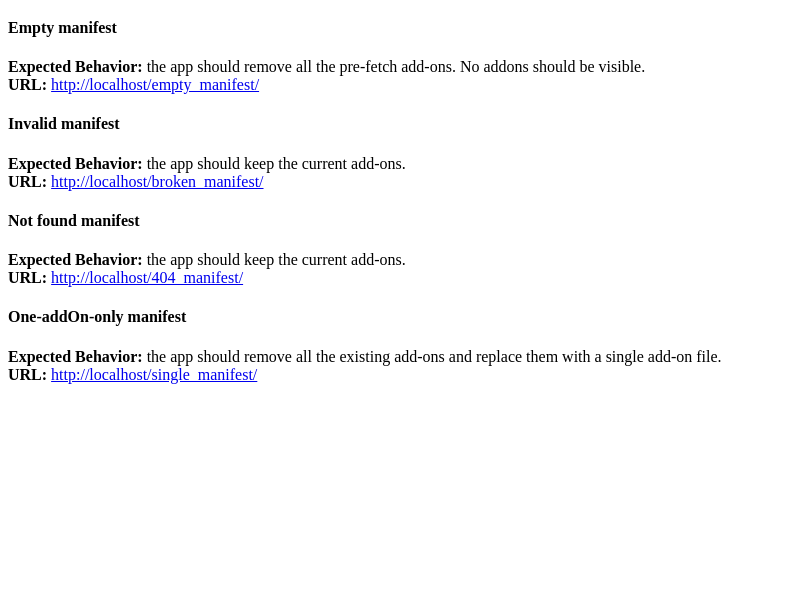
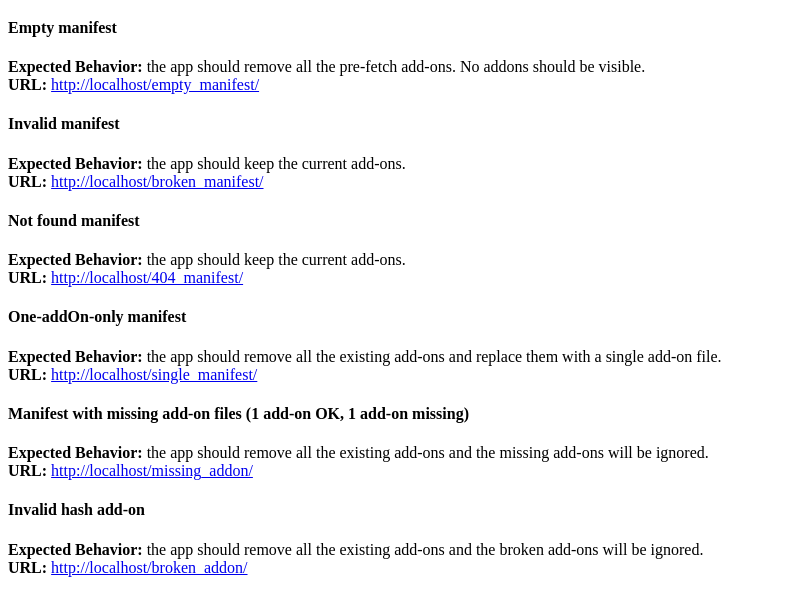
Before and after one commit to bakulf/vpn-addons-test, a plain HTML site: page index.html in a window 1280 px wide. Shown: the part 87-702 px from the top of the page, without its empty margins (0-795 px from the left). Drawn offline with Linux system fonts and the light colour scheme.

Commit message:
Add 2 scenarios

```diff
--- a/index.html
+++ b/index.html
@@ -25,6 +25,16 @@ const presets = [
     title: "One-addOn-only manifest",
     expectedBehavior: "the app should remove all the existing add-ons and replace them with a single add-on file.",
     url: "/single_manifest/",
+  },
+  {
+    title: "Manifest with missing add-on files (1 add-on OK, 1 add-on missing)",
+    expectedBehavior: "the app should remove all the existing add-ons and the missing add-ons will be ignored.",
+    url: "/missing_addon/",
+  },
+  {
+    title: "Invalid hash add-on",
+    expectedBehavior: "the app should remove all the existing add-ons and the broken add-ons will be ignored.",
+    url: "/broken_addon/",
   },
 ];
 
```
Also changed, not shown: broken_addon/manifest.json (added), missing_addon/manifest.json (added), 3 other files.
